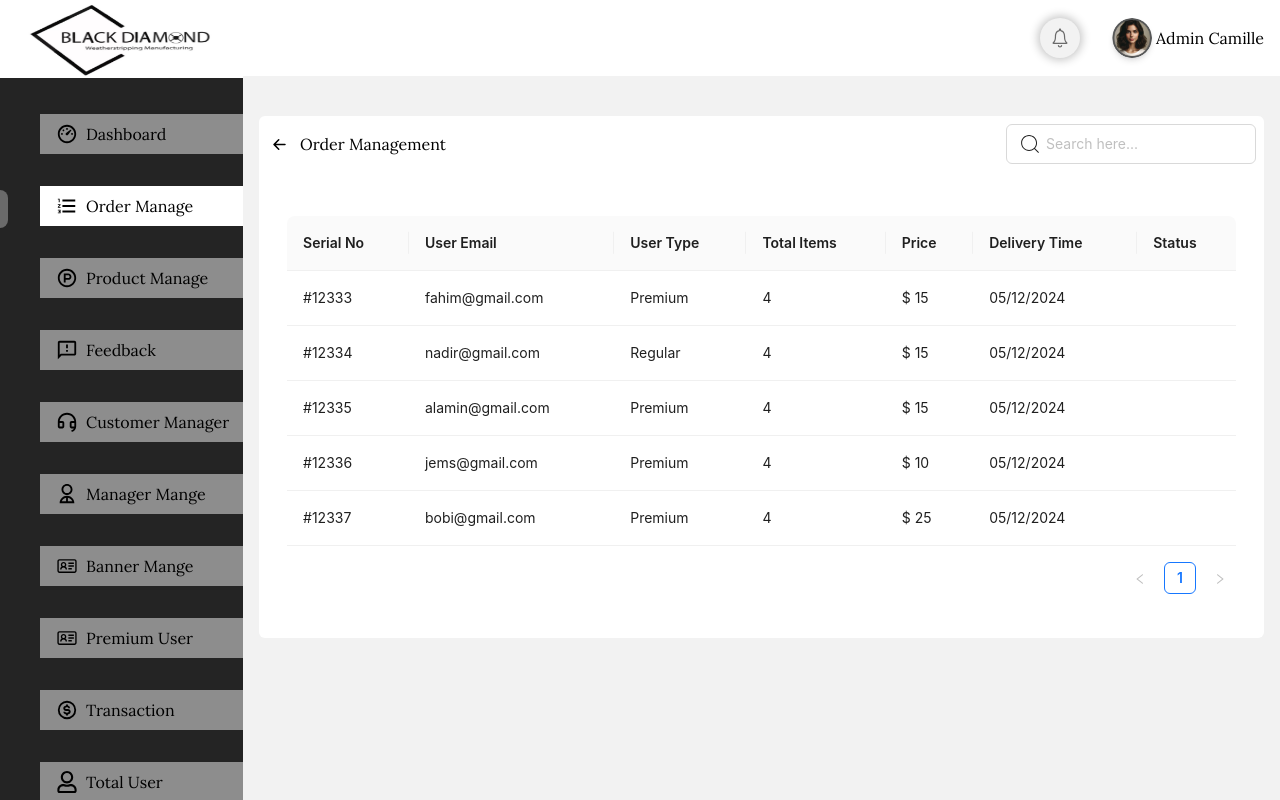
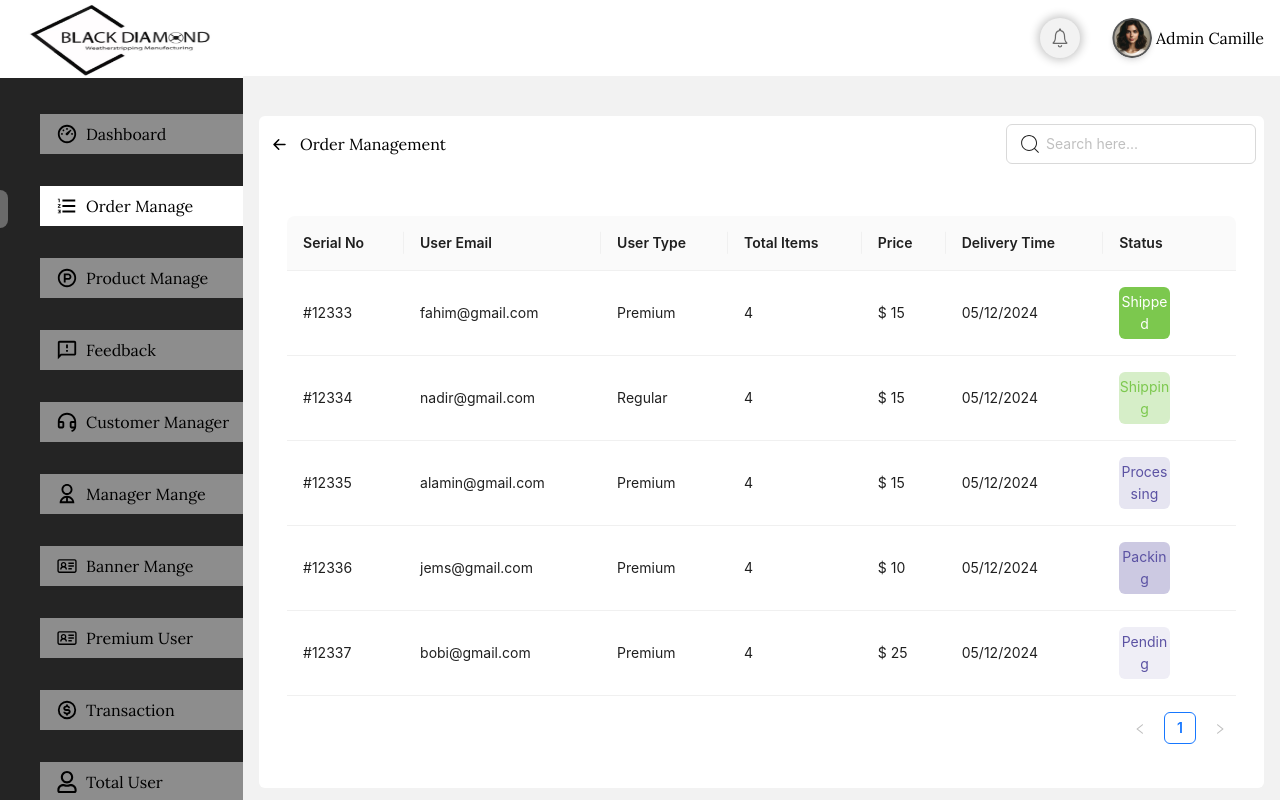
Before and after one commit to bdCalling-Sdt-hub/brunop_dashboard, a React (Vite) app: page /order-manage in a window 1280 px wide. Built offline with nearby package versions, Linux system fonts and the light colour scheme.

Commit message:
Create order management page

```diff
--- a/src/Pages/OrderManagement/OrderManagement.jsx
+++ b/src/Pages/OrderManagement/OrderManagement.jsx
@@ -99,6 +99,9 @@ const OrderManagement = () => {
                 if (status === "Shipping") color = "#D6EEC8";
                 if (status === "Processing") color = "#E6E5F1";
                 if (status === "Packing") color = "#CCC9E2";
+                return (
+                    <p className={` w-[50%] text-center ${status === "Shipped" ?  "bg-[#7CC84E] text-white": ""}  rounded-md py-1 ${status === "Shipping" ? "bg-[#D6EEC8] text-[#7CC84E]" : ""} ${status === "Pending" ? "text-[#5B52A3] bg-[#EFEEF6]" : ""} ${status === "Processing" ? "text-[#5B52A3] bg-[#E6E5F1] " : ""}  ${status === "Packing" ? "text-[#5B52A3] bg-[#CCC9E2]": ""} `}>{status}</p>
+                )
 
             },
         },
```
